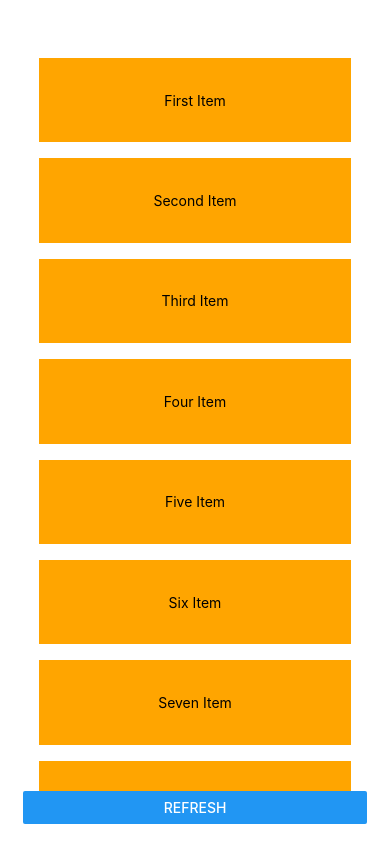
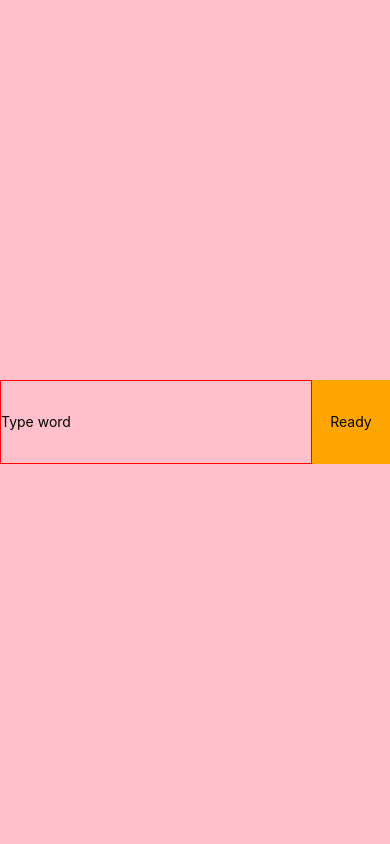
Before and after one commit to wilson20010327/react_native, a React Native app in the folder tutorial/: screen / in a window 390 px wide. Built offline with nearby package versions, Linux system fonts and the light colour scheme.

Commit message:
tutorial: useful component finish, type in the textinput and press the customize button then the alert will pop out, beside pressing other part of the screen the keyboard will dismiss

```diff
--- a/tutorial/App.js
+++ b/tutorial/App.js
@@ -3,102 +3,54 @@ import { useState } from "react";
 import {
   StyleSheet,
   View,
-  FlatList,
   Text,
   TouchableOpacity,
-  Button,
+  Alert,
+  TextInput,
+  Keyboard,
   Dimensions,
+  TouchableWithoutFeedback,
 } from "react-native"; //before using the components make sure to import them
-const DATA = [
-  {
-    id: 1,
-    title: "First Item",
-  },
-  {
-    id: 2,
-    title: "Second Item",
-  },
-  {
-    id: 3,
-    title: "Third Item",
-  },
-  {
-    id: 4,
-    title: "Four Item",
-  },
-  {
-    id: 5,
-    title: "Five Item",
-  },
-  {
-    id: 6,
-    title: "Six Item",
-  },
-  {
-    id: 7,
-    title: "Seven Item",
-  },
-  {
-    id: 8,
-    title: "Eight Item",
-  },
-  {
-    id: 9,
-    title: "Nine Item",
-  },
-];
-//get the window size
+
 const windowWidth = Dimensions.get("window").width;
 const windowHeight = Dimensions.get("window").height;
 
 export default function App() {
-  var [data, setData] = useState(DATA); // make the data flexible
-  var [isFetching, setIsFetching] = useState(false);
-  var itemOnPress = (id) => {
-    setData((prev) => {
-      return prev.filter((data) => data.id != id);
-    });
+  var [input, setInput] = useState("");
+  var buttonOnPress = () => {
+    {/*whwn the button been pressed the alert dialog will pop out, you can change the title, msg and the button bellow the dialog */ }
+    Alert.alert("This is alert", input,
+      [
+        {
+          text: "Cancel",
+          onPress: () => console.log("Cancel Pressed"),
+          style: "cancel"
+        },
+        { text: "OK", onPress: () => console.log("OK Pressed") }
+      ]);
   };
-  /* make the component has the action when the press event happened*/
-  const renderItem = ({ item }) => (
-    <TouchableOpacity onPress={() => itemOnPress(item.id)}>
-      <View style={styles.item}>
-        <Text>{item.title}</Text>
-      </View>
-    </TouchableOpacity>
-  );
   return (
-    <View style={styles.container}>
-      <View style={styles.black}>
-        <View style={styles.container_black}>
-          <View style={styles.white}>
-            {/*list the data which is .json like data*/}
-            <FlatList
-              data={data} //specify the data
-              renderItem={
-                renderItem
-              } /*each item in the data will be the argument of this function*/
-              onRefresh={() => {
-                //it is not necessary, can refreah when slide to the top
-                setIsFetching(true);
-                setData(DATA);
-                setIsFetching(false);
-              }}
-              refreshing={isFetching}// it is necessary when you want to use onrefresh
-              //keyExtractor={(item) => item.id} you can change the order of the list
-            />
-
-            <Button
-              style={{ paddingBottom: 20 }}
-              title="refresh"
-              onPress={() => {
-                setData(DATA);
-              }}
-            />
+    <TouchableWithoutFeedback onPress={() => Keyboard.dismiss() /*pack all component in this project when the touch screen event happened but without any feetback then implement keyboard dismiss */}>
+      <View style={styles.container}>
+        <View style={styles.black}>
+          <View style={styles.container_black}>
+            <View style={styles.pink}>
+              <View style={{ flexDirection: "row" }}>
+                <TextInput style={styles.input}
+                  placeholder="Type word" //the default text will show
+                  onChangeText={setInput}
+                />
+                <TouchableOpacity onPress={buttonOnPress}>
+                  <View style={styles.button}>
+                    <Text >Ready</Text>
+                  </View>
+                </TouchableOpacity>
+              </View>
+            </View>
           </View>
         </View>
       </View>
-    </View>
+    </TouchableWithoutFeedback>
   );
 }
 
@@ -119,9 +71,7 @@ const styles = StyleSheet.create({
     alignItems: "center",
   },
   white: {
-    paddingTop: 50,
     flex: 1,
-    paddingBottom: 20,
     //justifyContent: "center", // move the component to center
     backgroundColor: "white", //change the color of the View to make the result of flex more visible
     //alignItems: "center", //  align the child in ths component to center
@@ -137,13 +87,17 @@ const styles = StyleSheet.create({
     flexDirection: "column",
     justifyContent: "center",
   },
-  item: {
-    backgroundColor: "orange",
+  input: {
     width: windowWidth * 0.8,
     height: windowHeight * 0.1,
-    marginVertical: 8,
-    marginHorizontal: 16,
+    borderColor: "red", //change the border's color
+    borderWidth: 1, // change the witdh of the border
+  },
+  button: {
+    width: windowWidth * 0.2,
+    height: windowHeight * 0.1,
     justifyContent: "center",
-    alignItems: "center",
+    alignItems: 'center',
+    backgroundColor: 'orange'
   },
 });
```
Also changed, not shown: 2 other files (tests, documents, lock files or other folders).
